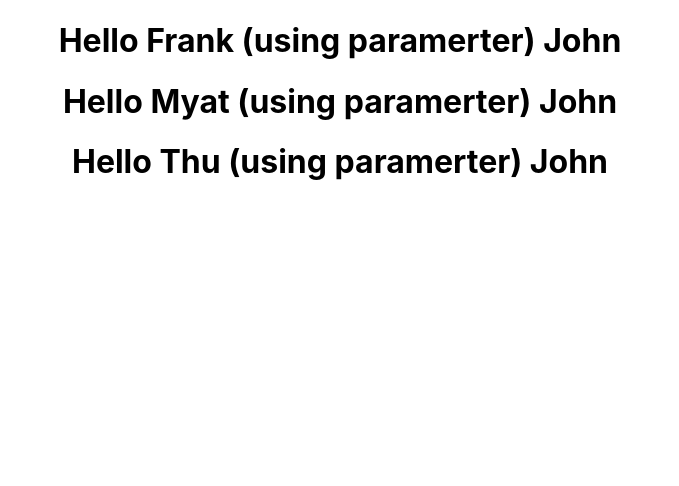
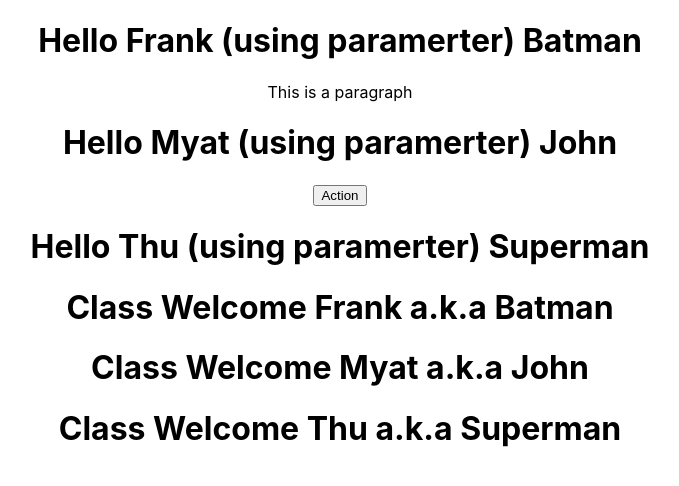
Before and after one commit to FrankMyatThu/OwnDevelopment, a React (Create React App) app in the folder ReactJS.HelloWorld/hello-world/: page / in a window 1280 px wide. Shown: the top 486 px of the page, without its empty margins (300-979 px from the left). Built offline with nearby package versions, Linux system fonts and the light colour scheme.

Commit message:
props.children for functional component and class component parameter parsing

```diff
--- a/ReactJS.HelloWorld/hello-world/src/App.js
+++ b/ReactJS.HelloWorld/hello-world/src/App.js
@@ -10,11 +10,17 @@ class App extends Component {
   render() {
     return (
       <div className="App">
-        <Greet name="Frank" customerName="John"></Greet>
-        <Greet name="Myat" customerName="John"></Greet>
-        <Greet name="Thu" customerName="John"></Greet>
-        {/* <Welcome></Welcome>
-        <Hello></Hello> */}
+        <Greet name="Frank" customerName="Batman">
+          <p>This is a paragraph</p>
+        </Greet>
+        <Greet name="Myat" customerName="John">
+          <button>Action</button>
+        </Greet>
+        <Greet name="Thu" customerName="Superman"></Greet>
+        <Welcome name="Frank" customerName="Batman"></Welcome>
+        <Welcome name="Myat" customerName="John"></Welcome>
+        <Welcome name="Thu" customerName="Superman"></Welcome>
+        {/* <Hello></Hello> */}
       </div>
     );
   }
--- a/ReactJS.HelloWorld/hello-world/src/components/Greet.js
+++ b/ReactJS.HelloWorld/hello-world/src/components/Greet.js
@@ -2,7 +2,12 @@ import React from 'react'
 
 const Greet = (props) => {
     console.log(props)
-    return <h1>Hello {props.name} (using paramerter) { props.customerName } </h1>
+    return (
+        <div>
+            <h1>Hello {props.name} (using paramerter) { props.customerName } </h1>
+            {props.children}
+        </div>
+    )
 }
 
 export default Greet
--- a/ReactJS.HelloWorld/hello-world/src/components/Welcome.js
+++ b/ReactJS.HelloWorld/hello-world/src/components/Welcome.js
@@ -2,7 +2,7 @@ import React, {Component} from 'react'
 
 class Welcome extends Component {
     render(){
-        return <h1>Class Welcome</h1>
+    return <h1>Class Welcome {this.props.name} a.k.a {this.props.customerName}</h1>
     }
 }
 
```
